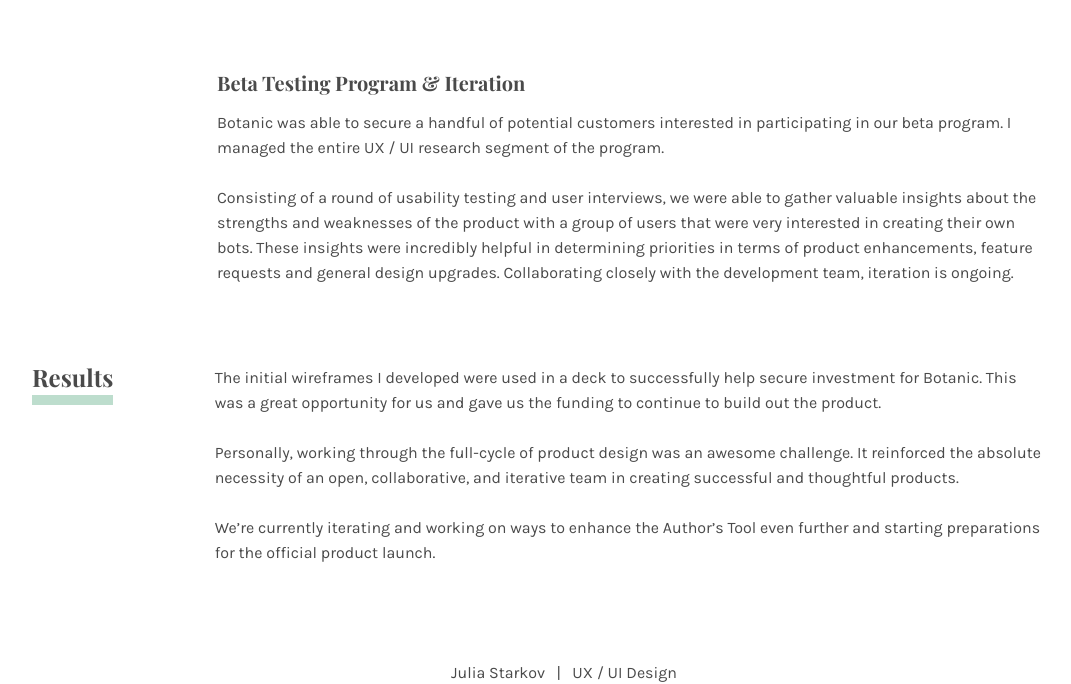
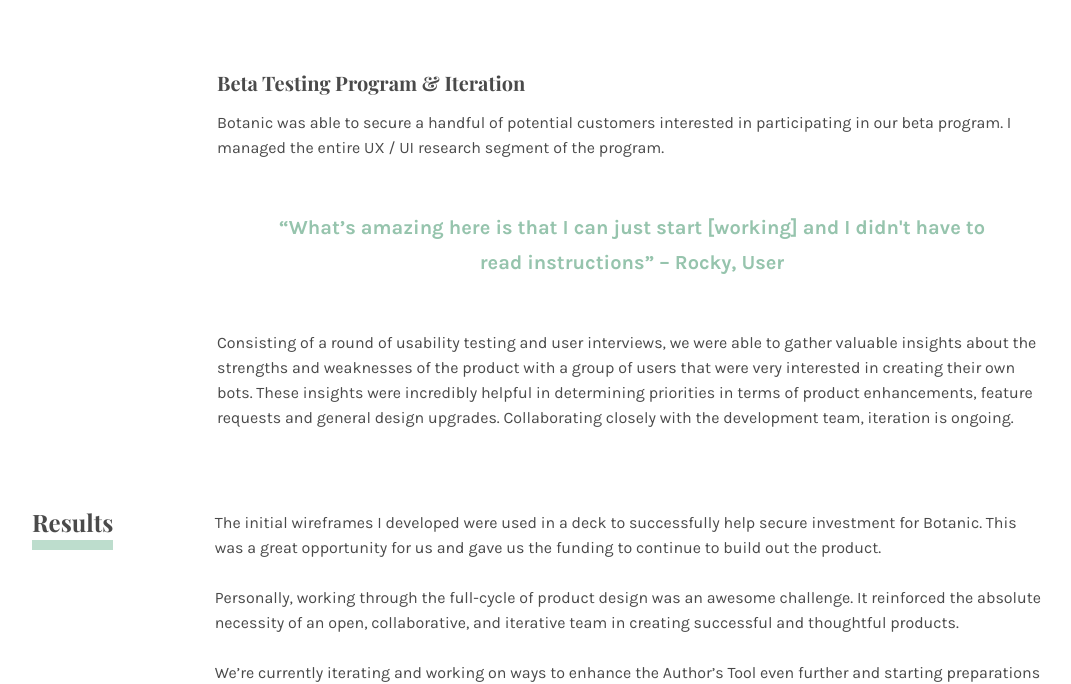
Before and after one commit to juliastarkov/juliastarkov.github.io, a website: page views/projects/botanic.html in a window 1280 px wide. Shown: the part 4646-5330 px from the top of the page, without its empty margins (76-1147 px from the left). Drawn offline with nearby package versions, Linux system fonts and the light colour scheme.

Commit message:
added quote to case study

```diff
--- a/views/projects/botanic.html
+++ b/views/projects/botanic.html
@@ -227,8 +227,11 @@
 					<br>
 				</p>
 			<h4>Beta Testing Program & Iteration</h4>
-				<p>Botanic was able to secure a handful of potential customers interested in participating in our beta program. I managed the entire UX / UI research segment of the program.
-					<br><br>Consisting of a round of usability testing and user interviews, we were able to gather valuable insights about the strengths and weaknesses of the product with a group of users that were very interested in creating their own bots. These insights were incredibly helpful in determining priorities in terms of product enhancements, feature requests and general design upgrades. Collaborating closely with the development team, iteration is ongoing.
+				<p>Botanic was able to secure a handful of potential customers interested in participating in our beta program. I managed the entire UX / UI research segment of the program.</p>
+
+				<div class="quote-text">“What’s amazing here is that I can just start [working] and I didn't have to read instructions”  – Rocky, User</div>
+
+				<p><br><br>Consisting of a round of usability testing and user interviews, we were able to gather valuable insights about the strengths and weaknesses of the product with a group of users that were very interested in creating their own bots. These insights were incredibly helpful in determining priorities in terms of product enhancements, feature requests and general design upgrades. Collaborating closely with the development team, iteration is ongoing.
 				</p>
 				</div>
 			</div>
```
